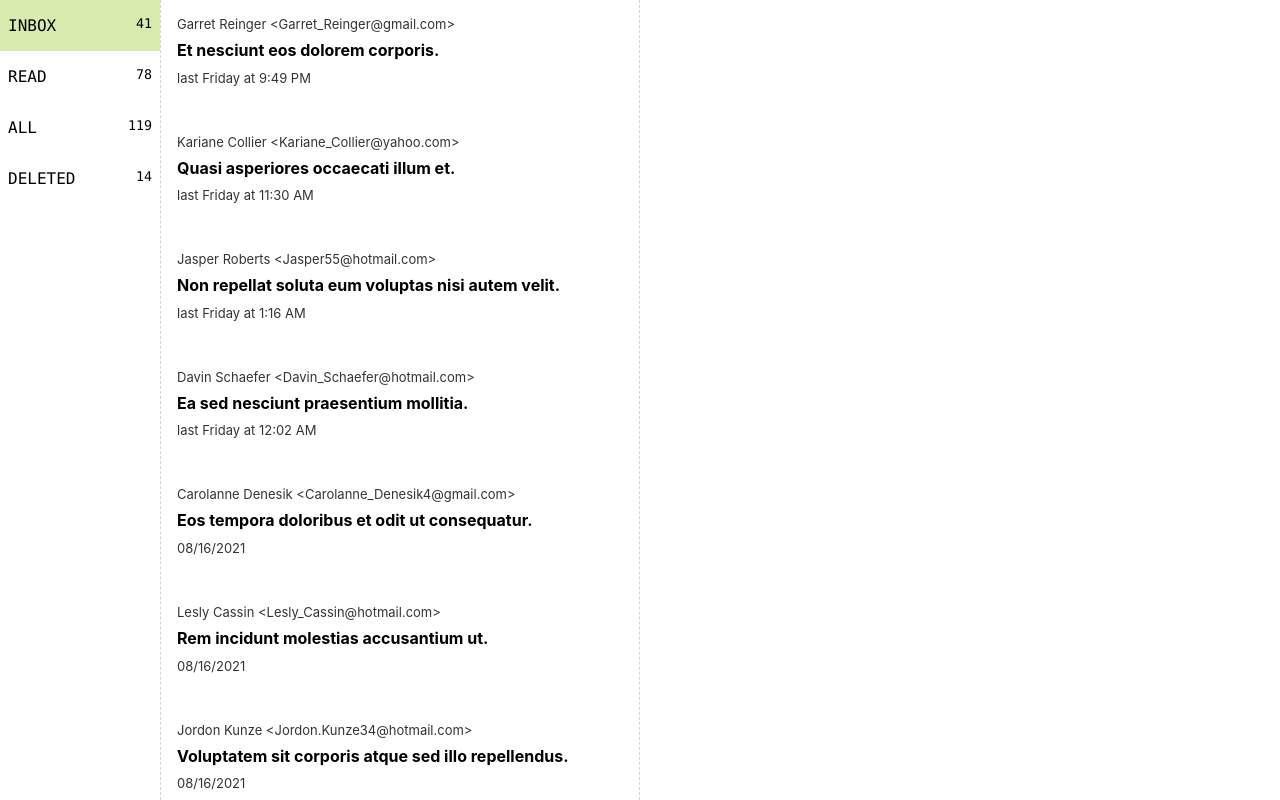
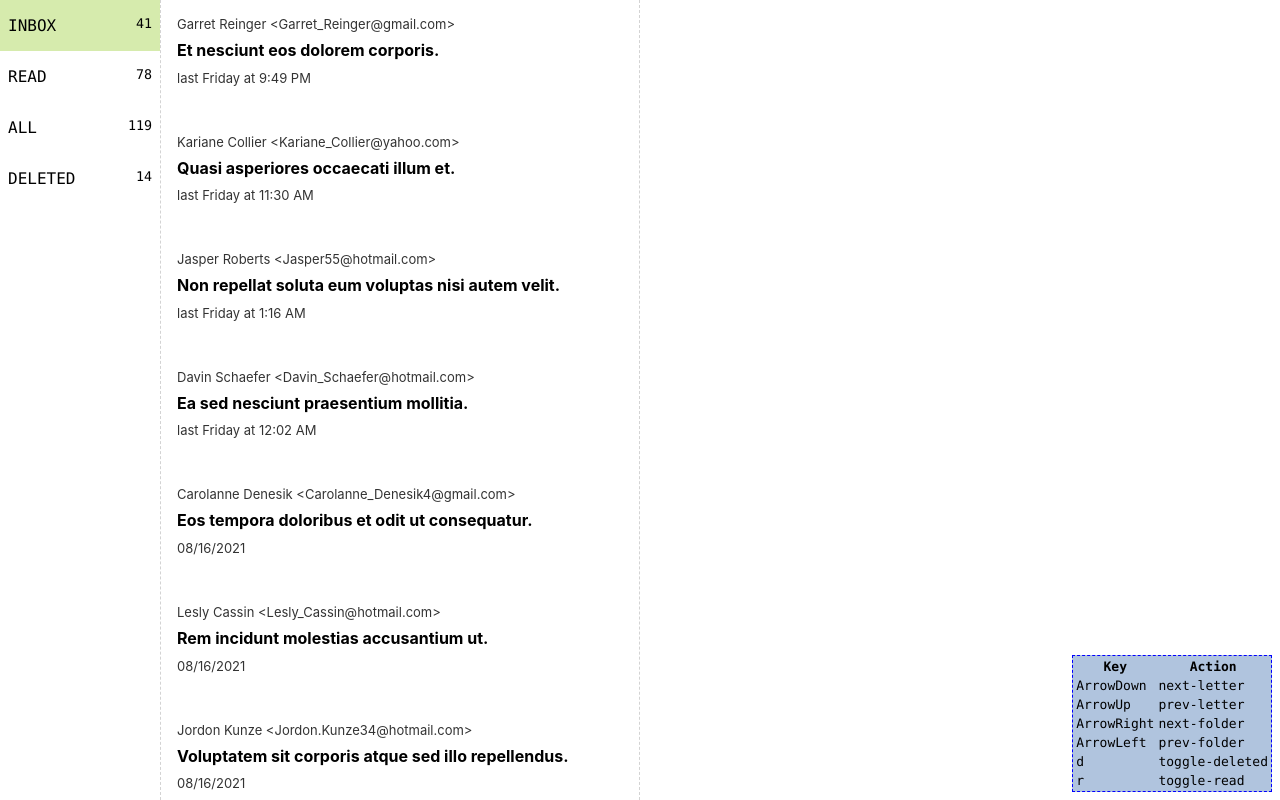
Before and after one commit to isymchych/fake-mail-app, a React (Create React App) app: page / in a window 1280 px wide. Built offline with nearby package versions, Linux system fonts and the light colour scheme.

Commit message:
add keybindings

```diff
--- a/src/index.css
+++ b/src/index.css
@@ -132,3 +132,13 @@ body {
 #preview .label {
   font-family: var(--font-mono);
 }
+
+#keybindings {
+  position: fixed;
+  bottom: 0.5rem;
+  right: 0.5rem;
+  background: lightsteelblue;
+  font-family: var(--font-mono);
+  font-size: small;
+  border: 1px dashed blue;
+}
--- a/src/index.tsx
+++ b/src/index.tsx
@@ -1,23 +1,29 @@
 import React from 'react';
 import ReactDOM from 'react-dom';
+import { interval, startWith, switchMap } from 'rxjs';
 
 import './index.css';
 import { buildApp$ } from './ui';
 import { State } from './state';
-import { interval, startWith, switchMap } from 'rxjs';
+import { actionHandlers$ } from './keybindings';
 
 const state = new State();
+
+// TODO
+// * scroll selected letter into view
+// * clear selection on folder change
+// * clear selection after letter update if needed
+
+actionHandlers$(state).subscribe();
 
 interval(60 * 1000).pipe(
   startWith(0),
   switchMap(() => buildApp$(state, new Date())),
-).subscribe({
-  next(app) {
-    ReactDOM.render(
-      <React.StrictMode>
-        {app}
-      </React.StrictMode>,
-      document.getElementById('root')
-    )
-  }
+).subscribe((app) => {
+  ReactDOM.render(
+    <React.StrictMode>
+      {app}
+    </React.StrictMode>,
+    document.getElementById('root')
+  );
 });
--- /dev/null
+++ b/src/keybindings.ts
@@ -0,0 +1,34 @@
+import { filter, fromEvent, map, tap } from 'rxjs';
+import { State } from './state';
+import { Action } from './types';
+
+export const KEYBINDINGS: Record<string, Action | undefined> = {
+  'ArrowDown': 'next-letter',
+  'ArrowUp': 'prev-letter',
+  'ArrowRight': 'next-folder',
+  'ArrowLeft': 'prev-folder',
+  'd': 'toggle-deleted',
+  'r': 'toggle-read',
+};
+
+const actions$ = fromEvent<KeyboardEvent>(document, 'keydown')
+.pipe(
+  map(event => KEYBINDINGS[event.key]),
+  filter(event => event !== undefined),
+  map(event => event as Action) // fixes type inference
+);
+
+export function actionHandlers$(state: State) {
+  const ActionHandlers: Record<Action, Function> = {
+    'next-folder': () => state.nextFolder(),
+    'prev-folder': () => state.prevFolder(),
+    'next-letter': () => state.nextLetter(),
+    'prev-letter': () => state.prevLetter(),
+    'toggle-deleted': () => state.toggleSelectedLetterDeleted(),
+    'toggle-read': () => state.toggleSelectedLetterRead(),
+  };
+
+  return actions$.pipe(
+    tap((action) => ActionHandlers[action]()),
+  );
+}
--- a/src/state.ts
+++ b/src/state.ts
@@ -1,5 +1,5 @@
-import { map, mergeMap, switchMap } from 'rxjs/operators';
-import { BehaviorSubject } from 'rxjs';
+import { map, mergeMap, switchMap, take } from 'rxjs/operators';
+import { BehaviorSubject, combineLatest } from 'rxjs';
 import { IFolder, ILetter } from './types';
 import { genFakeLetters, sortLettersByDateDesc } from './utils';
 import { FOLDERS } from './folders';
@@ -7,7 +7,7 @@ import { FOLDERS } from './folders';
 export class State {
   letters$ = new BehaviorSubject<ILetter[]>(genFakeLetters());
   selectedFolder$ = new BehaviorSubject<IFolder>(FOLDERS[0]);
-  selectedLetterId$ = new BehaviorSubject<string | undefined>(undefined);
+  private selectedLetterId$ = new BehaviorSubject<string | undefined>(undefined);
 
   visibleLetters$ = this.selectedFolder$.pipe(
     mergeMap((selectedFolder) =>
@@ -25,33 +25,117 @@ export class State {
     )),
   );
 
-  markLetterRead(letterId: string, isRead: boolean): void {
-    const letters = this.letters$.value.map((letter) => {
-      if (letter.id !== letterId) {
-        return letter;
+  selectLetter(letter: ILetter): void {
+    this.selectedLetterId$.next(letter.id);
   }
 
+  selectFolder(folder: IFolder): void {
+    this.selectedFolder$.next(folder);
+  }
+
+  toggleSelectedLetterRead(): void {
+    combineLatest([this.letters$, this.selectedLetter$])
+    .pipe(take(1))
+    .subscribe({
+      next: ([letters, selectedLetter]) => {
+        if (!selectedLetter) {
+          return;
+        }
+
+        this.letters$.next(letters.map((letter) => {
+          if (letter === selectedLetter) {
             return {
               ...letter,
-        isRead,
+              isRead: !letter.isRead,
             };
-    });
-
-    this.letters$.next(letters);
           }
 
-  markLetterDeleted(letterId: string, isDeleted: boolean): void {
-    const letters = this.letters$.value.map((letter) => {
-      if (letter.id !== letterId) {
           return letter;
+        }));
+      },
+    });
   }
 
+  toggleSelectedLetterDeleted(): void {
+    combineLatest([this.letters$, this.selectedLetter$])
+    .pipe(take(1))
+    .subscribe({
+      next: ([letters, selectedLetter]) => {
+        if (!selectedLetter) {
+          return;
+        }
+
+        this.letters$.next(letters.map((letter) => {
+          if (letter === selectedLetter) {
             return {
               ...letter,
-        isDeleted,
+              isDeleted: !letter.isDeleted,
             };
+          }
+
+          return letter;
+        }));
+      },
     });
+  }
 
-    this.letters$.next(letters);
+  nextLetter(): void {
+    combineLatest([this.visibleLetters$, this.selectedLetter$])
+    .pipe(take(1))
+    .subscribe({
+      next: ([visibleLetters, selectedLetter]) => {
+        if (visibleLetters.length === 0) {
+          return;
+        }
+
+        let nextPos = selectedLetter ? visibleLetters.indexOf(selectedLetter) + 1 : 0;
+        if (nextPos === visibleLetters.length) {
+          nextPos = 0;
+        }
+
+        this.selectLetter(visibleLetters[nextPos])
+      },
+    });
+  }
+
+  prevLetter(): void {
+    combineLatest([this.visibleLetters$, this.selectedLetter$])
+    .pipe(take(1))
+    .subscribe({
+      next: ([visibleLetters, selectedLetter]) => {
+        if (visibleLetters.length === 0) {
+          return;
+        }
+
+        let nextPos = selectedLetter ? visibleLetters.indexOf(selectedLetter) - 1 : 0;
+        if (nextPos < 0) {
+          nextPos = visibleLetters.length - 1;
+        }
+
+        this.selectLetter(visibleLetters[nextPos])
+      },
+    });
+  }
+
+  nextFolder(): void {
+    const selectedFolder = this.selectedFolder$.value;
+
+    let nextPos = FOLDERS.indexOf(selectedFolder) + 1;
+    if (nextPos === FOLDERS.length) {
+      nextPos = 0;
+    }
+
+    this.selectedFolder$.next(FOLDERS[nextPos]);
+  }
+
+  prevFolder(): void {
+    const selectedFolder = this.selectedFolder$.value;
+
+    let nextPos = FOLDERS.indexOf(selectedFolder) - 1;
+    if (nextPos < 0) {
+      nextPos = FOLDERS.length - 1;
+    }
+
+    this.selectedFolder$.next(FOLDERS[nextPos]);
   }
 }
--- a/src/types.ts
+++ b/src/types.ts
@@ -12,3 +12,5 @@ export interface ILetter {
   isRead: boolean
   isDeleted: boolean
 }
+
+export type Action = 'next-letter' | 'prev-letter' | 'next-folder' | 'prev-folder' | 'toggle-deleted' | 'toggle-read';
--- a/src/ui.tsx
+++ b/src/ui.tsx
@@ -4,13 +4,32 @@ import classNames from 'classnames';
 import { formatRelative } from 'date-fns';
 import { State } from './state';
 import { FOLDERS } from './folders';
+import { KEYBINDINGS } from './keybindings';
+
+const keybindingsUI = (
+  <table id="keybindings">
+    <thead>
+      <tr>
+        <th>Key</th>
+        <th>Action</th>
+      </tr>
+    </thead>
+    <tbody>
+      {Object.entries(KEYBINDINGS).map(([key, action]) => (
+        <tr key={key}>
+          <td>{key}</td>
+          <td>{action}</td>
+        </tr>
+      ))}
+    </tbody>
+  </table>
+);
 
 export function buildApp$(state: State, currentDate: Date): Observable<JSX.Element> {
   const {
     selectedFolder$,
     letters$,
     visibleLetters$,
-    selectedLetterId$,
     selectedLetter$,
   } = state;
 
@@ -22,7 +41,7 @@ export function buildApp$(state: State, currentDate: Date): Observable<JSX.Eleme
         <div
           key={folder.name}
           className={classNames('folder', { 'is-selected': folder === selectedFolder })}
-          onClick={() => selectedFolder$.next(folder)}
+          onClick={() => state.selectFolder(folder)}
         >
           {folder.name} <small>{letterCount}</small>
         </div>
@@ -30,14 +49,14 @@ export function buildApp$(state: State, currentDate: Date): Observable<JSX.Eleme
     })),
   );
 
-  const lettersUI$ = selectedLetterId$.pipe(
-    mergeMap((selectedLetterId) =>
+  const lettersUI$ = selectedLetter$.pipe(
+    mergeMap((selectedLetter) =>
       visibleLetters$.pipe(
         map((letters) => letters.map((letter) => (
           <li
             key={letter.id}
-            className={classNames('letter', { 'is-selected': letter.id === selectedLetterId })}
-            onClick={() => selectedLetterId$.next(letter.id)}
+            className={classNames('letter', { 'is-selected': letter === selectedLetter })}
+            onClick={() => state.selectLetter(letter)}
           >
             <div className="letter-from">
               {letter.from}
@@ -69,7 +88,7 @@ export function buildApp$(state: State, currentDate: Date): Observable<JSX.Eleme
               <input
                 type="checkbox"
                 checked={selectedLetter.isRead}
-                onChange={el => state.markLetterRead(selectedLetter.id, el.target.checked)}
+                onChange={() => state.toggleSelectedLetterRead()}
               />
 
               Is read
@@ -79,7 +98,7 @@ export function buildApp$(state: State, currentDate: Date): Observable<JSX.Eleme
               <input
                 type="checkbox"
                 checked={selectedLetter.isDeleted}
-                onChange={el => state.markLetterDeleted(selectedLetter.id, el.target.checked)}
+                onChange={() => state.toggleSelectedLetterDeleted()}
               />
 
               Is deleted
@@ -120,6 +139,8 @@ export function buildApp$(state: State, currentDate: Date): Observable<JSX.Eleme
           <div id="preview">
             {selectedLetterUI}
           </div>
+
+          {keybindingsUI}
         </div>
       )),
     );
```
Lines whose indentation alone changed are shown as unchanged.
